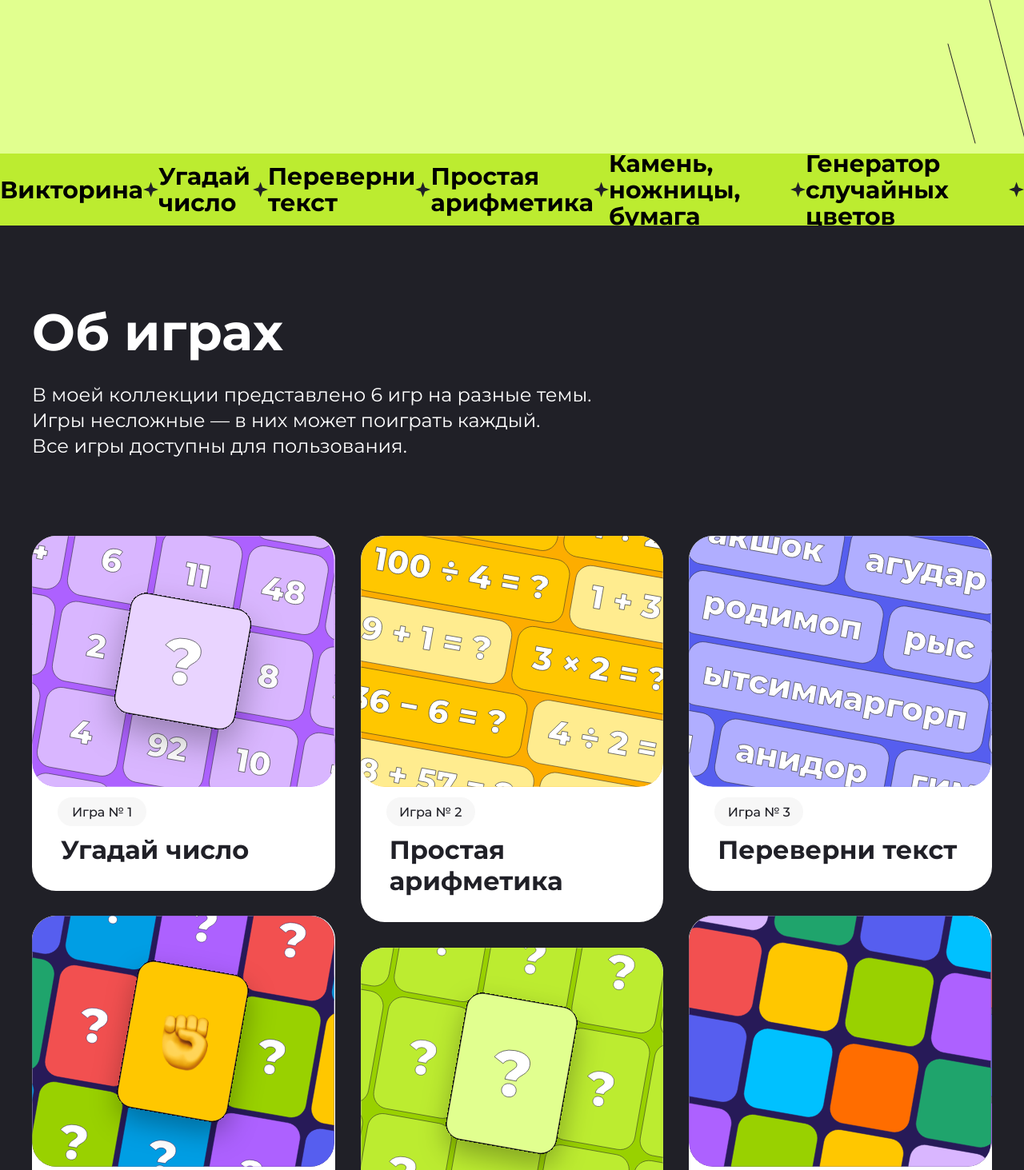
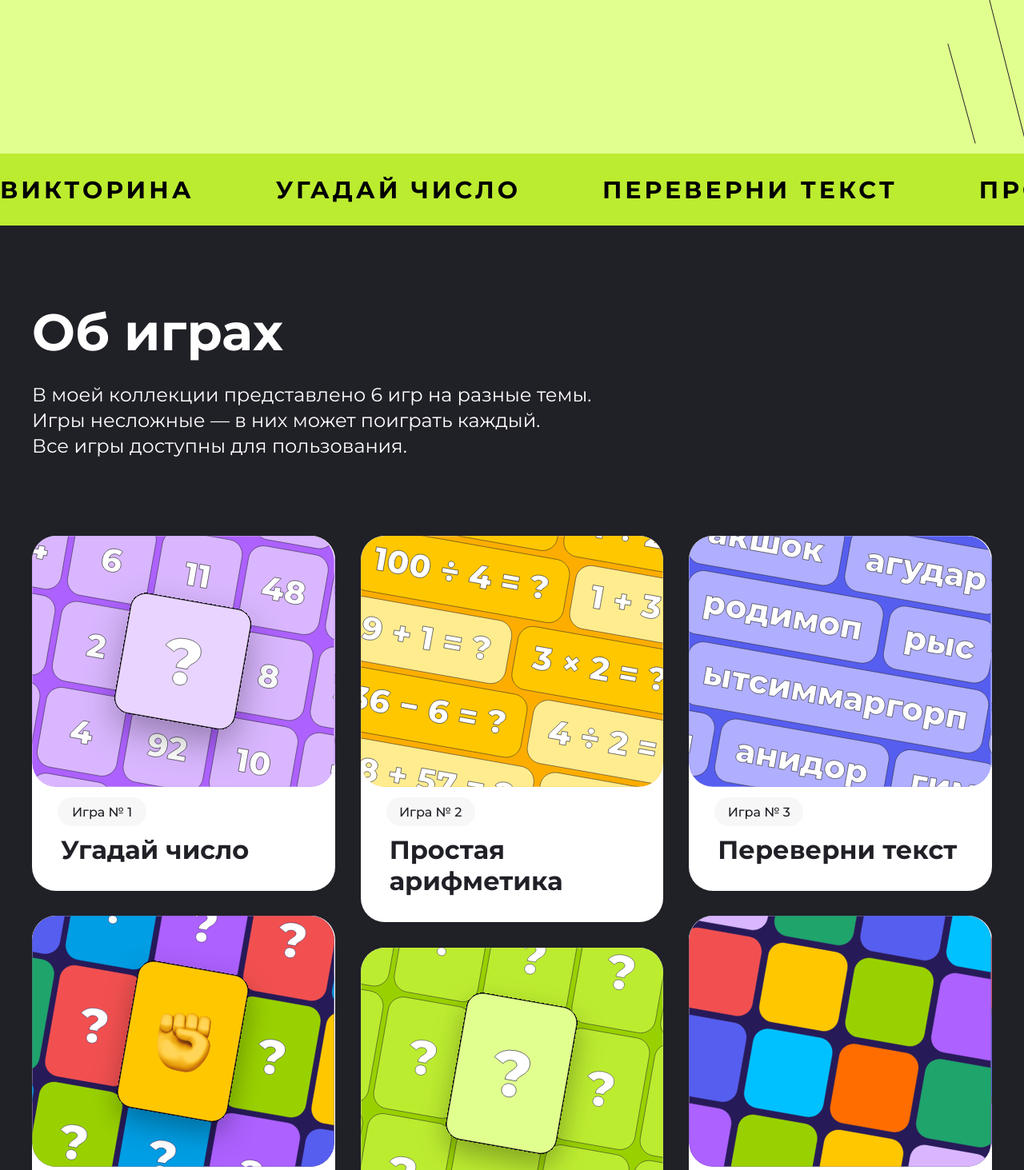
Before and after one commit to realistzh/Homework1, a plain HTML site: page index.html in a window 1280 px wide. Shown: the part 608-2071 px from the top of the page at 80% size. Drawn offline with Linux system fonts and the light colour scheme.

Commit message:
four commit

```diff
--- a/index.html
+++ b/index.html
@@ -67,7 +67,6 @@
                 <div class="img__item img__item_4"></div>
                 <div class="img__number">Игра № 4</div>
                 <div class="img__text">Камень, ножницы, <br> бумага</div>
-                <img class="stone" src="img/buy.png" alt="">
             </a>
             <a class="img__card"  href="#">
                 <div class="img__item img__item_5"></div>
--- a/style.css
+++ b/style.css
@@ -79,6 +79,7 @@
       background-color: #BCEC30;
       height: 90px;
       backdrop-filter: blur(50px);
+      gap: 51px;
       overflow: hidden;
 
   }
@@ -88,7 +89,9 @@
       font-weight: 700;
       font-size: 30px;
       line-height: 33px;
-      letter-spacing: 4%;
+      letter-spacing: 4px;
+      flex-shrink: 0;
+      text-transform: uppercase;
   }
 
   .games__content {
@@ -160,7 +163,7 @@
       background: url(img/card3.svg);
   }
   .img__item_4{
-      background: url(img/card4.svg);
+      background: url(img/buy.png) center, url(img/card4.svg);
       height: 315px;
       background-repeat: no-repeat;
   }
```
